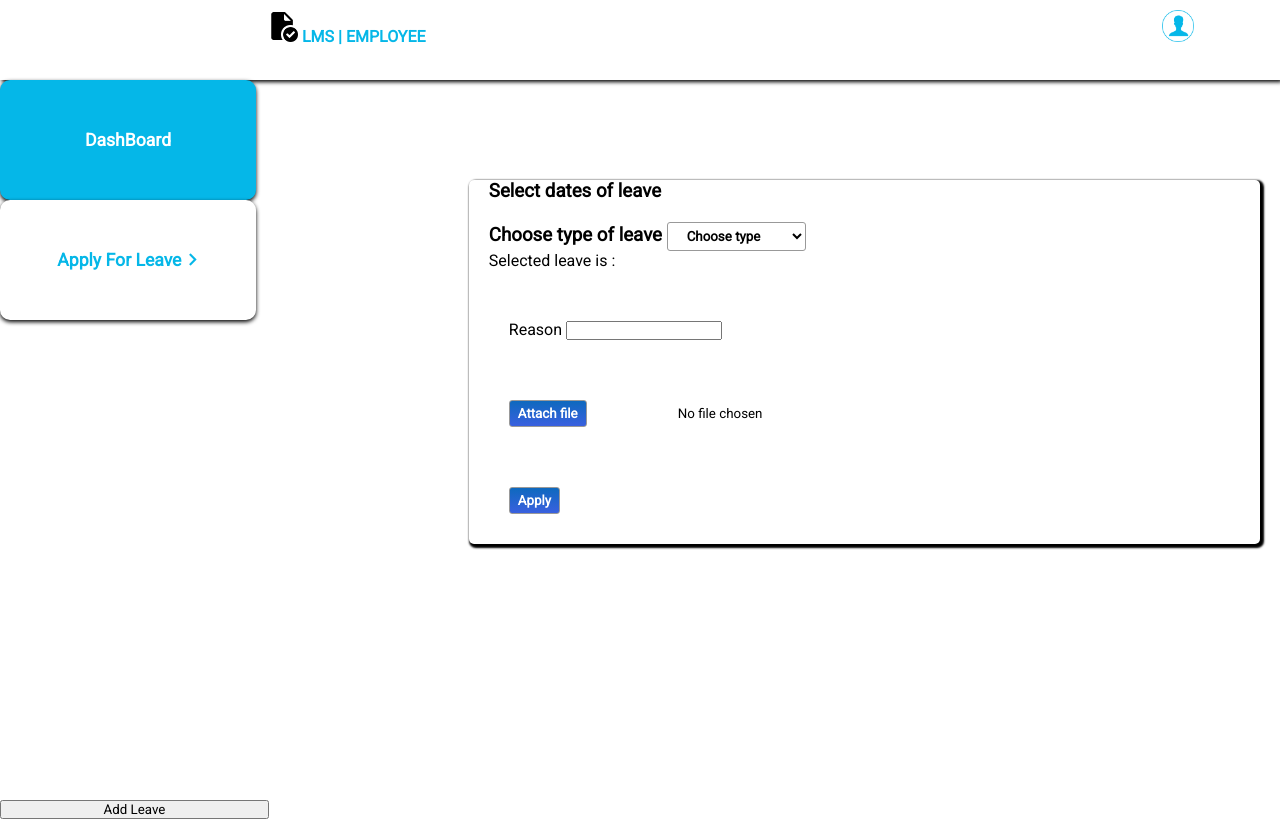
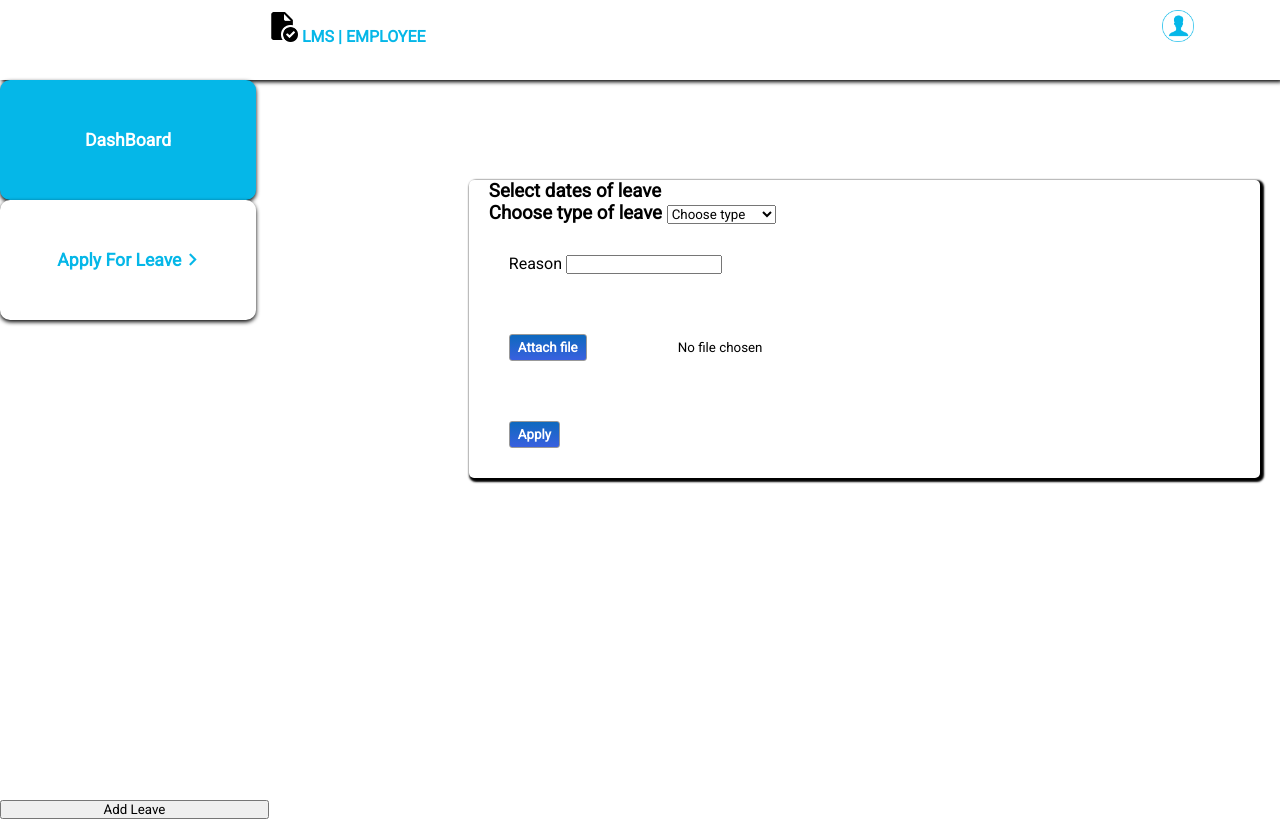
Before and after one commit to Sahil1109/LMS_FRONTEND, a React (Create React App) app in the folder client/: page /addLeave in a window 1280 px wide. Built offline with nearby package versions, Linux system fonts and the light colour scheme.

Commit message:
Type of leave sorted

```diff
--- a/client/src/components/ApplyLeave.js
+++ b/client/src/components/ApplyLeave.js
@@ -1,6 +1,6 @@
 import React, { Component } from 'react'
 import Date from './Date'
-import TypeOfLeave from './TypeOfLeave'
+// import TypeOfLeave from './TypeOfLeave'
 import '../styles/ApplyLeave.css'
 
 class ApplyLeave extends Component {
@@ -9,8 +9,14 @@ class ApplyLeave extends Component {
 
         this.state = {
              reason:'',
-             file: null
+             file: null,
+             type: ''
         }
+    }
+    handleChange=(event)=>{
+        this.setState({
+            type: event.target.value,
+        })
     }
     handleFile(e){
         let file = e.target.files[0];
@@ -31,7 +37,7 @@ class ApplyLeave extends Component {
     }
 
     onSubmitButton=(event)=>{
-        alert(`Your reason is: ${this.state.reason } & Your ${this.state.file.name} is uploaded.`)
+        alert(`Your type of leave is ${this.state.type }, Your reason is: ${this.state.reason } & Your ${this.state.file.name} is uploaded.`)
         event.preventDefault()
     }
 
@@ -40,7 +46,22 @@ class ApplyLeave extends Component {
             <div className="applyLeave">
             <form onSubmit={this.onSubmitButton}>
             <Date></Date>
-            <TypeOfLeave></TypeOfLeave>
+            <div>
+            <div className="TypeOfLeave">
+              <h3>Choose type of leave <span>
+                <select value={this.state.type}
+                onChange={this.handleChange} className="typeOfLeaveDropdown">
+                <option value="N/A">Choose type</option>
+                <option value="Sick">Sick leave</option>
+                <option value="Casual">Maternal leave</option>
+                <option value="Paid">Casual leave</option>
+                </select>
+                </span></h3>
+             {
+            //    <div>{(this.state.type==="N/A") ? alert('Cant select this type'): `Selected leave is : ${this.state.type}`}</div>
+             }
+            </div>
+            </div>
 
             <div className="reason">
             <label>Reason </label> <span> <input type ="text" value={this.state.reason}
```
